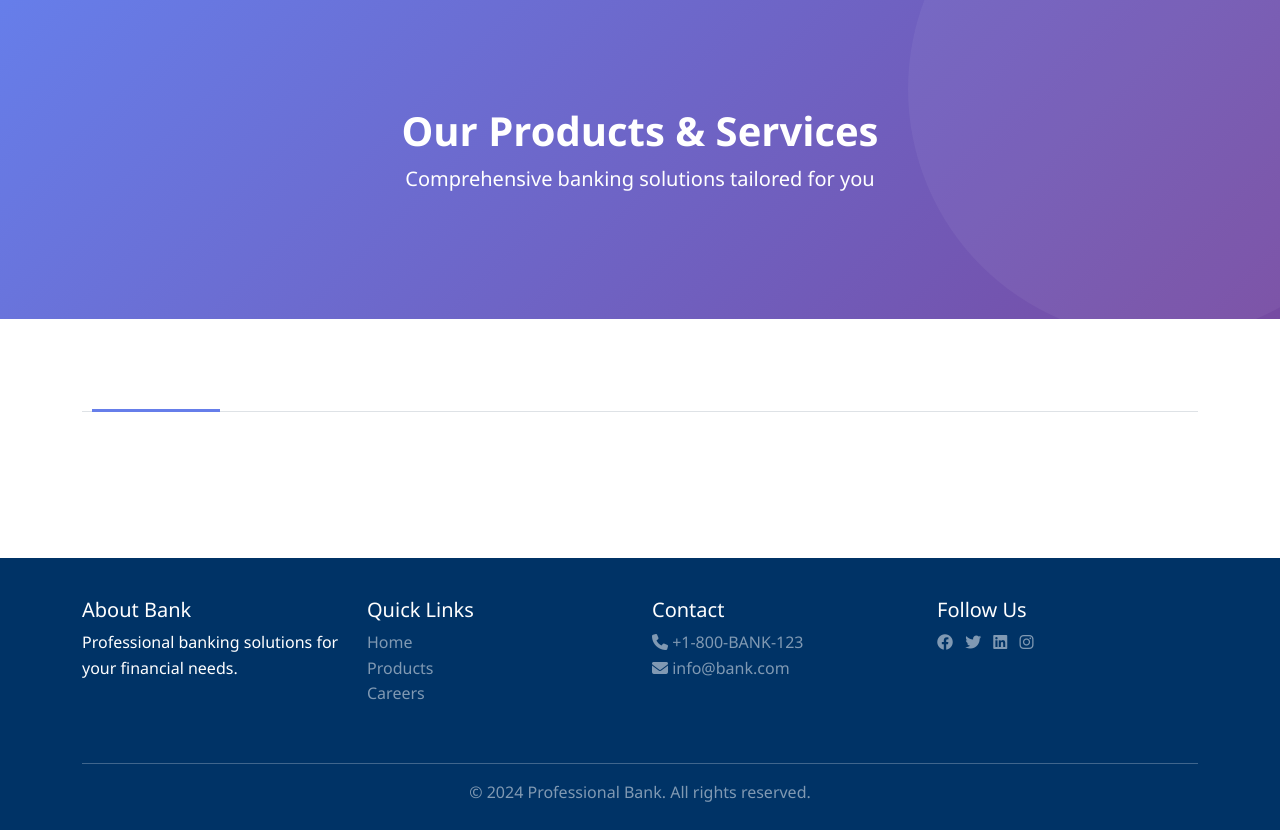
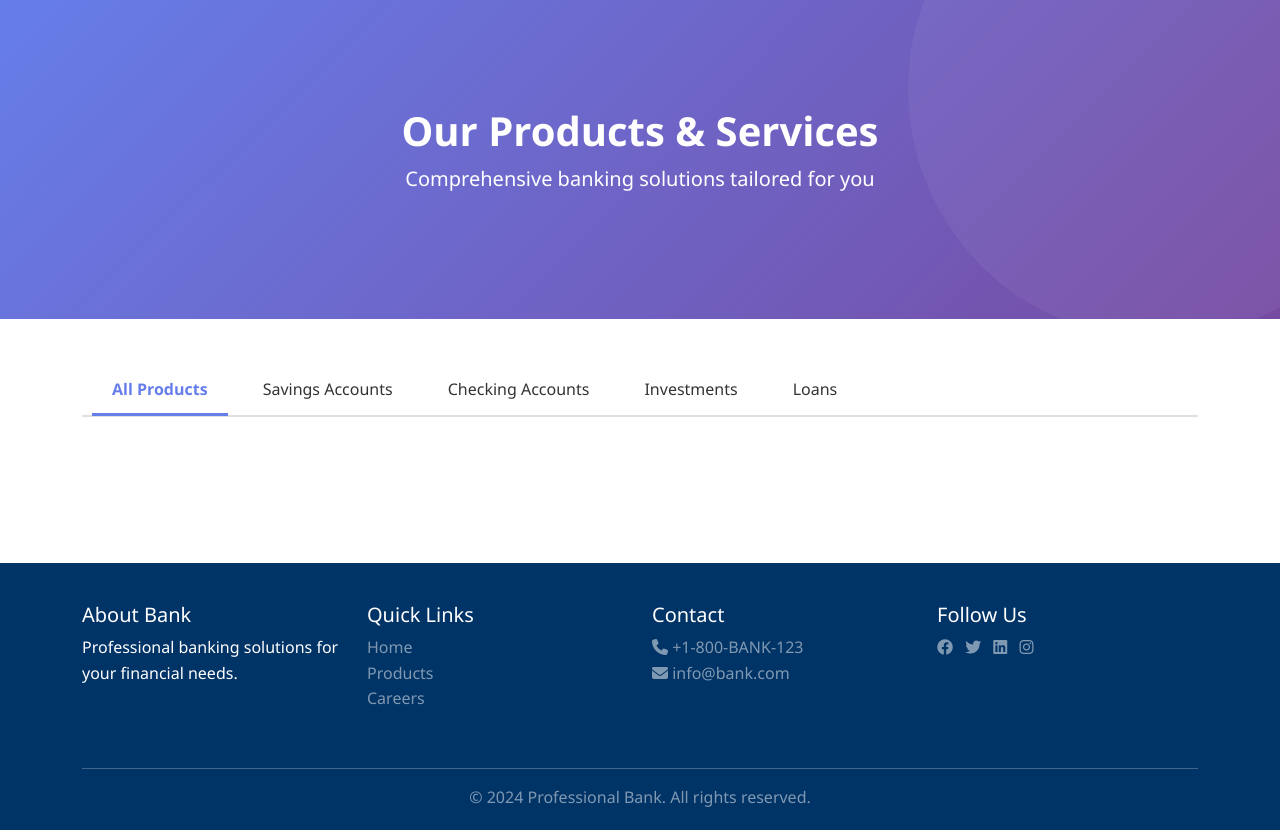
Before and after one commit to gtventic/bank-cms, a PHP site: the page made by views/frontend/products.php in a window 1280 px wide. Shown: the part 65-895 px from the top of the page. Before the commit the page ends 867 px from the top, so only its background shows below. Run offline with PHP 8.4, Linux system fonts and the light colour scheme; the template is opened without the code that fills it, so the values that code supplies are empty; some libraries are stand-ins or nearby versions.

Commit message:
Fix: Change product menu tab colors for better contrast with background

```diff
--- a/views/frontend/products.php
+++ b/views/frontend/products.php
@@ -310,22 +310,31 @@
         font-weight: bold;
     }
 
+    .nav-tabs {
+        border-bottom: 2px solid #e0e0e0;
+    }
+
     .nav-tabs .nav-link {
-        color: #667eea;
+        color: #333333 !important;
         border: none;
         border-bottom: 3px solid transparent;
         transition: all 0.3s ease;
+        font-weight: 500;
+        padding: 10px 20px;
+        margin-right: 5px;
     }
 
     .nav-tabs .nav-link:hover {
+        color: #667eea !important;
         border-bottom-color: #667eea;
+        background-color: #f5f5f5;
     }
 
     .nav-tabs .nav-link.active {
         background-color: transparent;
-        color: #667eea;
+        color: #667eea !important;
         border-bottom-color: #667eea;
-        font-weight: 600;
+        font-weight: 700;
     }
 
     .product-details {
```
